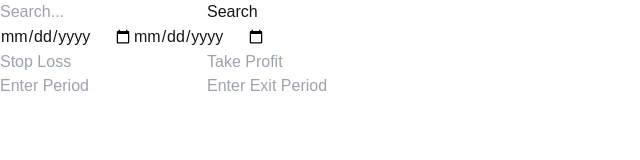
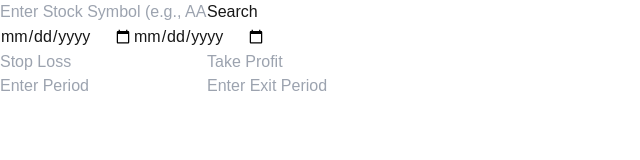
Before and after one commit to equestrian2296/The-Wolf-of-Paper-Street-, a Next.js app in the folder wolfofpaperstreet/: page /backtest in a window 1280 px wide. Shown: the top 160 px of the page, without its empty margins (0-640 px from the left). Built offline with nearby package versions, Linux system fonts and the light colour scheme.

Commit message:
added the backtest functions also

```diff
--- /dev/null
+++ b/wolfofpaperstreet/src/app/backtest/page.jsx
@@ -0,0 +1,190 @@
+"use client";
+
+import { useState } from "react";
+
+export default function SearchBar() {
+  const [query, setQuery] = useState("");
+  const [startDate, setStartDate] = useState("");
+  const [endDate, setEndDate] = useState("");
+  const [stopLoss, setStopLoss] = useState("");
+  const [takeProfit, setTakeProfit] = useState("");
+  const [period, setPeriod] = useState("");
+  const [exitPeriod, setExitPeriod] = useState("");
+  const [errorMessage, setErrorMessage] = useState("");
+
+  // State to store API responses
+  const [backtrackData, setBacktrackData] = useState(null);
+  const [sharpData, setSharpData] = useState(null);
+  const [indicatorsData, setIndicatorsData] = useState(null);
+
+  // Function to call the APIs
+  const handleSearch = async () => {
+    if (!query || !startDate || !endDate || !stopLoss || !takeProfit || !period || !exitPeriod) {
+      setErrorMessage("Please fill in all the fields before searching.");
+      return;
+    }
+    setErrorMessage("");
+
+    try {
+      // Call Backtrack API
+      const backtrackResponse = await fetch("http://localhost:5000/backtest", {
+        method: "POST",
+        headers: { "Content-Type": "application/json" },
+        body: JSON.stringify({
+          symbol: query,
+          startDate,
+          endDate,
+          stopLoss,
+          takeProfit,
+          entryPeriod: period,
+          exitPeriod,
+        }),
+      });
+      const backtrackResult = await backtrackResponse.json();
+      setBacktrackData(backtrackResult);
+
+      // Call Sharp API
+      const sharpResponse = await fetch("http://localhost:5000/sharpe", {
+        method: "POST",
+        headers: { "Content-Type": "application/json" },
+        body: JSON.stringify({
+          symbol: query,
+          from: startDate,
+          to: endDate,
+        }),
+      });
+      const sharpResult = await sharpResponse.json();
+      setSharpData(sharpResult);
+
+      // Call Indicators API
+      const indicatorsResponse = await fetch(`http://localhost:5000/indicators?symbol=${query}`);
+      const indicatorsResult = await indicatorsResponse.json();
+      setIndicatorsData(indicatorsResult);
+    } catch (error) {
+      console.error("Error fetching data:", error);
+      setErrorMessage("Error fetching data. Please try again.");
+    }
+  };
+
+  // Function to determine if the indicators are good or bad
+  const getIndicatorStatus = (RSI, SMA, EMA) => {
+    let rsiStatus = RSI >= 40 && RSI <= 70 ? "Good" : "Bad";
+    let trendStatus = EMA > SMA ? "Good" : "Bad";
+
+    return { rsiStatus, trendStatus };
+  };
+
+  let indicatorStatus = indicatorsData
+    ? getIndicatorStatus(indicatorsData.RSI, indicatorsData.SMA, indicatorsData.EMA)
+    : null;
+
+  return (
+    <div className="flex flex-col items-center justify-center p-4 w-full space-y-4">
+      <div className="flex items-center space-x-2 w-full max-w-lg">
+        <input
+          type="text"
+          className="border p-2 text-black rounded-lg flex-grow"
+          placeholder="Enter Stock Symbol (e.g., AAPL)"
+          value={query}
+          onChange={(e) => setQuery(e.target.value)}
+        />
+        <button
+          className="bg-blue-500 text-black px-4 py-2 rounded-lg hover:bg-blue-600"
+          onClick={handleSearch}
+        >
+          Search
+        </button>
+      </div>
+
+      <div className="flex space-x-2 w-full max-w-lg">
+        <input
+          type="date"
+          className="border text-black p-2 rounded-lg w-full"
+          value={startDate}
+          onChange={(e) => setStartDate(e.target.value)}
+        />
+        <input
+          type="date"
+          className="border text-black p-2 rounded-lg w-full"
+          value={endDate}
+          onChange={(e) => setEndDate(e.target.value)}
+        />
+      </div>
+
+      <div className="flex space-x-2 w-full max-w-lg">
+        <input
+          type="number"
+          className="border text-black p-2 rounded-lg w-full"
+          placeholder="Stop Loss"
+          value={stopLoss}
+          onChange={(e) => setStopLoss(e.target.value)}
+        />
+        <input
+          type="number"
+          className="border text-black p-2 rounded-lg w-full"
+          placeholder="Take Profit"
+          value={takeProfit}
+          onChange={(e) => setTakeProfit(e.target.value)}
+        />
+      </div>
+
+      <div className="flex space-x-2 w-full max-w-lg">
+        <input
+          type="number"
+          className="border text-black p-2 rounded-lg w-full"
+          placeholder="Enter Period"
+          value={period}
+          onChange={(e) => setPeriod(e.target.value)}
+        />
+        <input
+          type="number"
+          className="border text-black p-2 rounded-lg w-full"
+          placeholder="Enter Exit Period"
+          value={exitPeriod}
+          onChange={(e) => setExitPeriod(e.target.value)}
+        />
+      </div>
+
+      {errorMessage && <div className="text-red-500 text-sm mt-2">{errorMessage}</div>}
+      {indicatorsData && (
+        <div className="border p-4 rounded-lg w-full max-w-lg bg-gray-100 text-black">
+          <h3 className="text-lg font-semibold">Indicators:</h3>
+          <div>
+            RSI:{" "}
+            <span className={indicatorStatus.rsiStatus === "Good" ? "text-green-500" : "text-red-500"}>
+              {indicatorsData.RSI} ({indicatorStatus.rsiStatus})
+            </span>
+          </div>
+          <div>
+            SMA: {indicatorsData.SMA}
+          </div>
+          <div>
+            EMA:{" "}
+            <span className={indicatorStatus.trendStatus === "Good" ? "text-green-500" : "text-red-500"}>
+              {indicatorsData.EMA} ({indicatorStatus.trendStatus})
+            </span>
+          </div>
+        </div>
+      )}
+
+      {/* Display Backtrack API response */}
+      {backtrackData && (
+        <div className="border p-4 rounded-lg w-full max-w-lg bg-gray-100 text-black">
+          <h3 className="text-lg font-semibold">Backtrack Result:</h3>
+          <pre className="text-sm text-black">{JSON.stringify(backtrackData, null, 2)}</pre>
+        </div>
+      )}
+
+      {/* Display Sharp API response */}
+      {sharpData && (
+        <div className="border p-4 rounded-lg w-full max-w-lg bg-gray-100 text-black">
+          <h3 className="text-lg font-semibold">Sharp Result:</h3>
+          <pre className="text-sm text-black">{JSON.stringify(sharpData, null, 2)}</pre>
+        </div>
+      )}
+
+      {/* Display Indicators API response */}
+
+    </div>
+  );
+}
--- a/wolfofpaperstreet/src/app/backtest/page.tsx
+++ /dev/null
@@ -1,111 +0,0 @@
-"use client";
-
-import { useState } from "react";
-
-
-
-export default function SearchBar() {
-  const [query, setQuery] = useState("");
-  const [startDate, setStartDate] = useState("");
-  const [endDate, setEndDate] = useState("");
-  const [stopLoss, setStopLoss] = useState("");
-  const [takeProfit, setTakeProfit] = useState("");
-  const [period, setPeriod] = useState("");
-  const [exitPeriod, setExitPeriod] = useState("");
-  const [errorMessage, setErrorMessage] = useState("");
-
-  const handleSearch = () => {
-    // Validate if all fields are filled
-    if (
-      !query ||
-      !startDate ||
-      !endDate ||
-      !stopLoss ||
-      !takeProfit ||
-      !period ||
-      !exitPeriod
-    ) {
-      setErrorMessage("Please fill in all the fields before searching.");
-      return; // Prevent search if any field is empty
-    }
-
-    // Clear the error message if validation passes
-    setErrorMessage("");
-
-    console.log("Searching for:", query);
-    console.log("Start Date:", startDate, "End Date:", endDate);
-    console.log("Stop Loss:", stopLoss, "Take Profit:", takeProfit);
-    console.log("Period:", period, "Exit Period:", exitPeriod);
-  };
-
-  return (
-    <div className="flex flex-col items-center justify-center p-4 w-full space-y-2">
-      <div className="flex items-center space-x-2 w-full max-w-lg">
-        <input
-          type="text"
-          className="border p-2 rounded-lg flex-grow"
-          placeholder="Search..."
-          value={query}
-          onChange={(e) => setQuery(e.target.value)}
-        />
-        <button
-          className="bg-blue-500 text-white px-4 py-2 rounded-lg hover:bg-blue-600"
-          onClick={handleSearch}
-        >
-          Search
-        </button>
-      </div>
-      <div className="flex items-center space-x-2 w-full max-w-lg">
-        <input
-          type="date"
-          className="border p-2 rounded-lg w-full"
-          value={startDate}
-          onChange={(e) => setStartDate(e.target.value)}
-          placeholder="Select Start Date"
-        />
-        <input
-          type="date"
-          className="border p-2 rounded-lg w-full"
-          value={endDate}
-          onChange={(e) => setEndDate(e.target.value)}
-          placeholder="Select End Date"
-        />
-      </div>
-      <div className="flex items-center space-x-2 w-full max-w-lg">
-        <input
-          type="number"
-          className="border p-2 rounded-lg w-full"
-          placeholder="Stop Loss"
-          value={stopLoss}
-          onChange={(e) => setStopLoss(e.target.value)}
-        />
-        <input
-          type="number"
-          className="border p-2 rounded-lg w-full"
-          placeholder="Take Profit"
-          value={takeProfit}
-          onChange={(e) => setTakeProfit(e.target.value)}
-        />
-      </div>
-      <div className="flex items-center space-x-2 w-full max-w-lg">
-        <input
-          type="number"
-          className="border p-2 rounded-lg w-full"
-          placeholder="Enter Period"
-          value={period}
-          onChange={(e) => setPeriod(e.target.value)}
-        />
-        <input
-          type="number"
-          className="border p-2 rounded-lg w-full"
-          placeholder="Enter Exit Period"
-          value={exitPeriod}
-          onChange={(e) => setExitPeriod(e.target.value)}
-        />
-      </div>
-      {errorMessage && (
-        <div className="text-red-500 text-sm mt-2">{errorMessage}</div>
-      )}
-    </div>
-  );
-}
```
